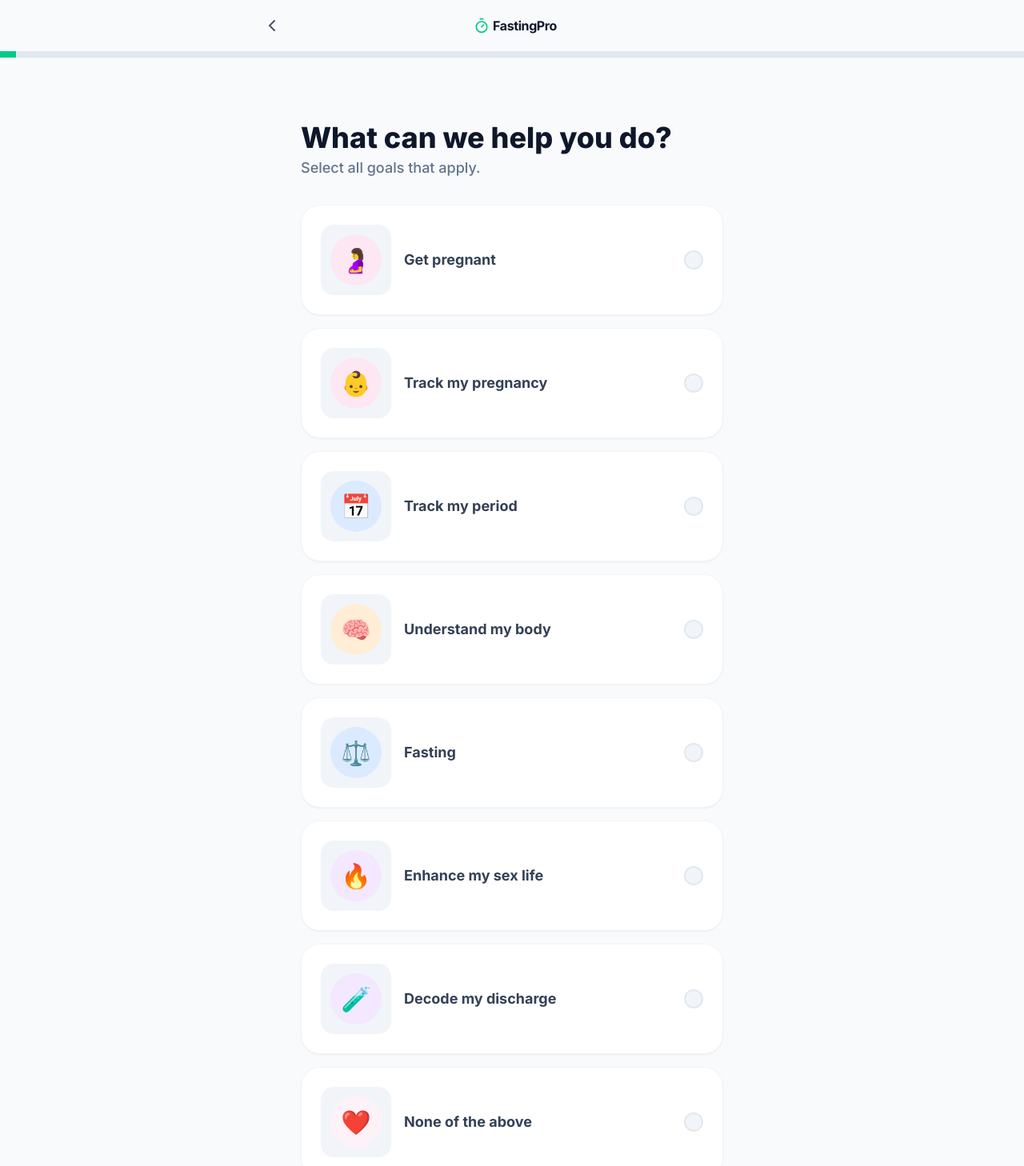
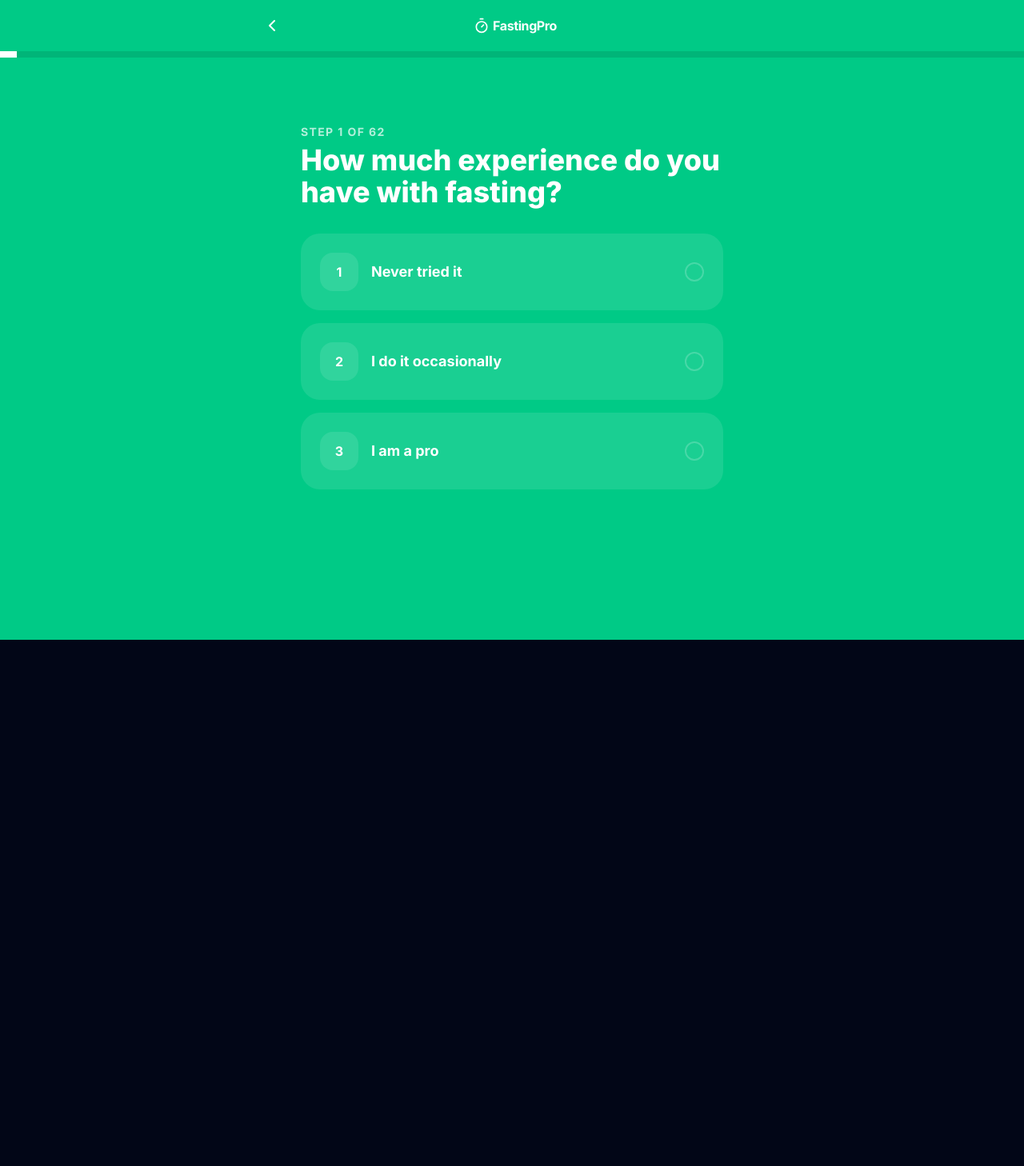
Before and after one commit to siavashakbarzadeh/fastingpro, a Next.js app: page /fasting in a window 1280 px wide. Shown: the top 1458 px of the page at 80% size. After the commit the page ends 800 px from the top, so only its background shows below. Built offline with nearby package versions, Linux system fonts and the light colour scheme.

Commit message:
Update page.tsx

```diff
--- a/app/fasting/page.tsx
+++ b/app/fasting/page.tsx
@@ -34,25 +34,6 @@ interface Step {
 
 const steps: Step[] = [
     {
-        id: 'goal',
-        question: 'What can we help you do?',
-        subtitle: 'Select all goals that apply.',
-        theme: 'light',
-        type: 'select',
-        multiSelect: true,
-        layout: 'grid',
-        options: [
-            { id: 'get_pregnant', label: 'Get pregnant', icon: <div className="w-16 h-16 rounded-full bg-pink-100 flex items-center justify-center text-3xl">🤰</div> },
-            { id: 'track_pregnancy', label: 'Track my pregnancy', icon: <div className="w-16 h-16 rounded-full bg-pink-100 flex items-center justify-center text-3xl">👶</div> },
-            { id: 'track_period', label: 'Track my period', icon: <div className="w-16 h-16 rounded-full bg-blue-100 flex items-center justify-center text-3xl">📅</div> },
-            { id: 'understand_body', label: 'Understand my body', icon: <div className="w-16 h-16 rounded-full bg-orange-100 flex items-center justify-center text-3xl">🧠</div> },
-            { id: 'fasting', label: 'Fasting', icon: <div className="w-16 h-16 rounded-full bg-blue-100 flex items-center justify-center text-3xl">⚖️</div> },
-            { id: 'enhance_sex_life', label: 'Enhance my sex life', icon: <div className="w-16 h-16 rounded-full bg-purple-100 flex items-center justify-center text-3xl">🔥</div> },
-            { id: 'decode_discharge', label: 'Decode my discharge', icon: <div className="w-16 h-16 rounded-full bg-purple-100 flex items-center justify-center text-3xl">🧪</div> },
-            { id: 'none', label: 'None of the above', icon: <div className="w-16 h-16 rounded-full bg-pink-50 flex items-center justify-center text-3xl">❤️</div> },
-        ]
-    },
-    {
         id: 'experience',
         question: 'How much experience do you have with fasting?',
         theme: 'green',
@@ -82,22 +63,6 @@ const steps: Step[] = [
             { id: 'female', label: 'Female', icon: <User className="w-6 h-6 text-pink-500" /> },
             { id: 'male', label: 'Male', icon: <User className="w-6 h-6 text-blue-500" /> },
             { id: 'divers', label: 'Divers', icon: <User className="w-6 h-6 text-purple-500" /> },
-        ]
-    },
-    {
-        id: 'women_health_goals',
-        question: "What's your goal?",
-        theme: 'light',
-        type: 'select',
-        options: [
-            { id: 'get_pregnant', label: 'Get pregnant', icon: <div className="w-12 h-12 rounded-full bg-pink-100 flex items-center justify-center text-xl">🤰</div> },
-            { id: 'track_pregnancy', label: 'Track my pregnancy', icon: <div className="w-12 h-12 rounded-full bg-pink-100 flex items-center justify-center text-xl">👶</div> },
-            { id: 'track_period', label: 'Track my period', icon: <div className="w-12 h-12 rounded-full bg-blue-100 flex items-center justify-center text-xl">📅</div> },
-            { id: 'understand_body', label: 'Understand my body', icon: <div className="w-12 h-12 rounded-full bg-orange-100 flex items-center justify-center text-xl">🧠</div> },
-            { id: 'lose_weight', label: 'Lose weight', icon: <div className="w-12 h-12 rounded-full bg-emerald-100 flex items-center justify-center text-xl">⚖️</div> },
-            { id: 'enhance_sex_life', label: 'Enhance my sex life', icon: <div className="w-12 h-12 rounded-full bg-purple-100 flex items-center justify-center text-xl">🔥</div> },
-            { id: 'decode_discharge', label: 'Decode my discharge', icon: <div className="w-12 h-12 rounded-full bg-purple-100 flex items-center justify-center text-xl">🧪</div> },
-            { id: 'none', label: 'None of the above', icon: <div className="w-12 h-12 rounded-full bg-pink-50 flex items-center justify-center text-xl">❤️</div> },
         ]
     },
     {
```
